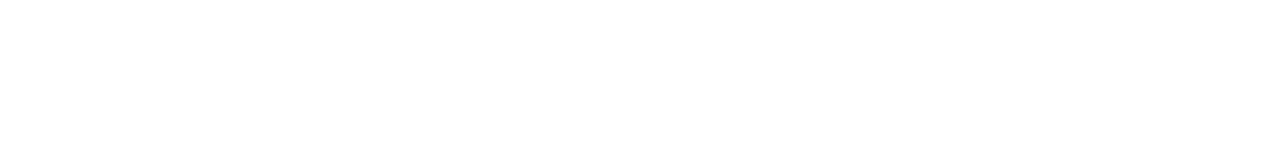
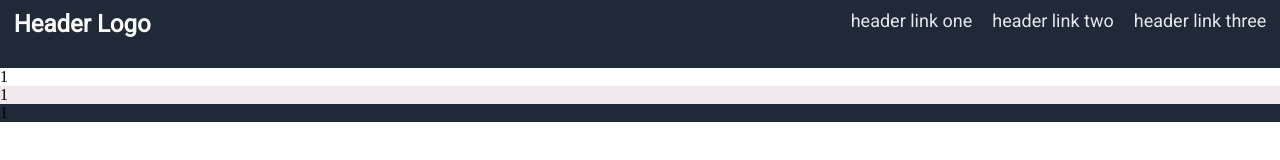
Before and after one commit to tejaswi-manoj/landing-page-template, a plain HTML site: page index.html in a window 1280 px wide. Drawn offline with Linux system fonts and the light colour scheme.

Commit message:
Complete header line

```diff
--- a/index.html
+++ b/index.html
@@ -4,6 +4,7 @@
     <head>
         <meta charset="UTF-8">
         <link rel="stylesheet" href="style.css">
+        <link href='http://fonts.googleapis.com/css?family=Roboto' rel='stylesheet' type='text/css'>
         <title>
             Tejaswi's Website Template
         </title>
@@ -11,10 +12,20 @@
     </head>
      <body>
         <div class="boxes">
-            <div class="box1"></div>
-            <div class="box2"></div>
-            <div class="box3"></div>
-            <div class="box4"></div>
+            <div class="box1">
+                <div class="header">
+                    <div class="headerlogo">Header Logo</div>
+                    <div class="links">
+                        <a href="" class="hlink1">header link one</a>
+                        <a href="" class="hlink2">header link two</a>
+                        <a href="" class="hlink3">header link three</a>
+                    </div>
+                </div>
+
+            </div>
+            <div class="box2">1</div>
+            <div class="box3">1</div>
+            <div class="box4">1</div>
         </div>
      </body>
 
--- a/style.css
+++ b/style.css
@@ -1,6 +1,14 @@
+body {
+    margin: 0;
+    padding: 0;
+}
+
 .boxes{
     display: flex;
     flex-direction: column;
+    flex: 1;
+    padding: 0;
+    margin: 0;
 }
 
 .box1{
@@ -18,3 +26,35 @@
 .box4{
     background-color: #1f2937;
 }
+
+.header{
+    display: flex;
+    flex: 1;
+    padding-top: 10px;
+    padding-bottom: 30px;
+    justify-content: center;
+    margin: 0;
+    gap: 700px;
+}
+
+.links{
+    display: flex;
+    gap: 20px;
+}
+
+a {
+    text-decoration: none;
+}
+
+.headerlogo{
+    font-family: 'Roboto';
+    font-size: 24px;
+    color: #f9faf8;
+    font-weight: bold;
+}
+
+.hlink1, .hlink2, .hlink3{
+    font-family: 'Roboto';
+    font-size: 18px;
+    color: #e5e7eb;
+}
```
